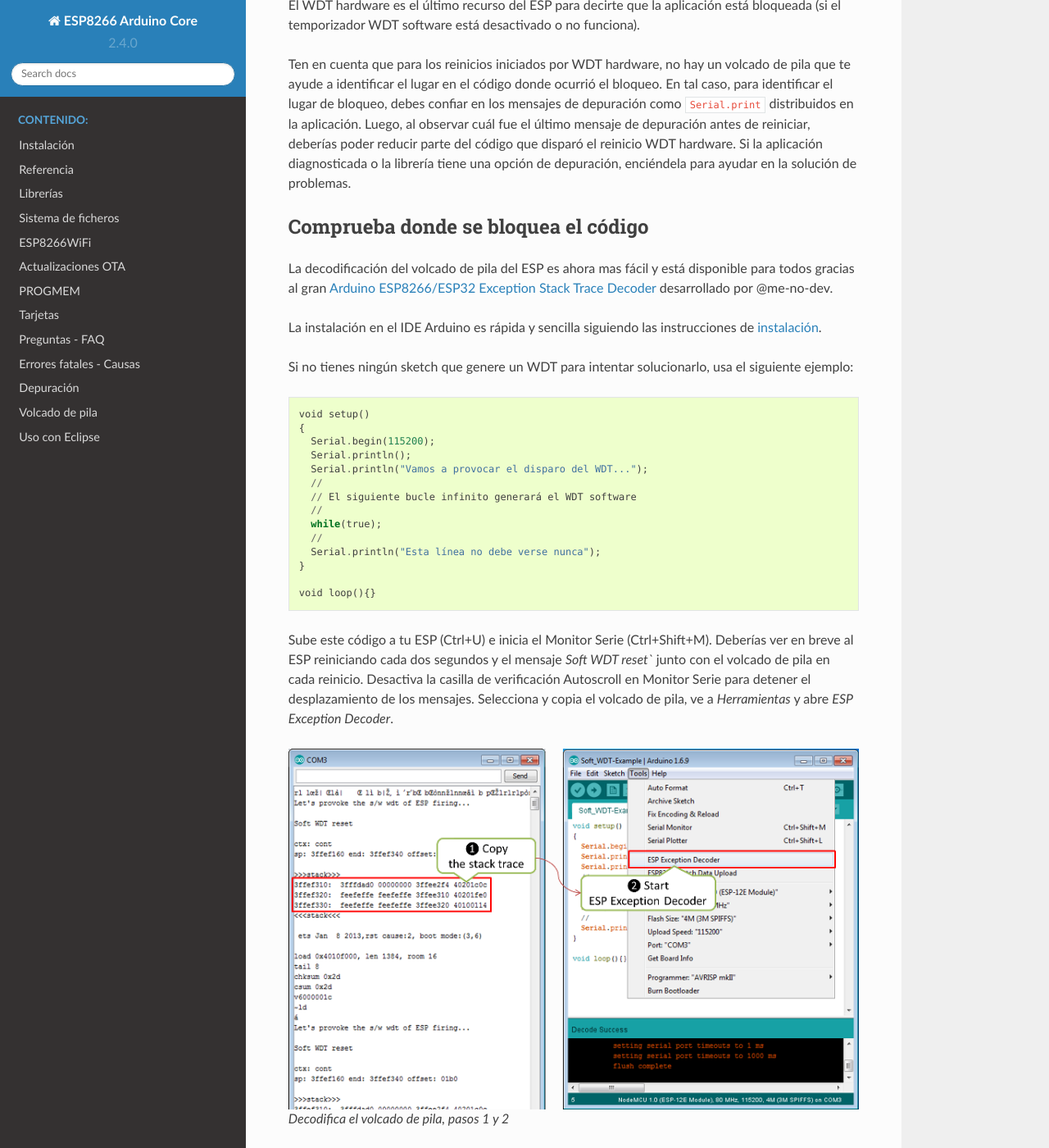
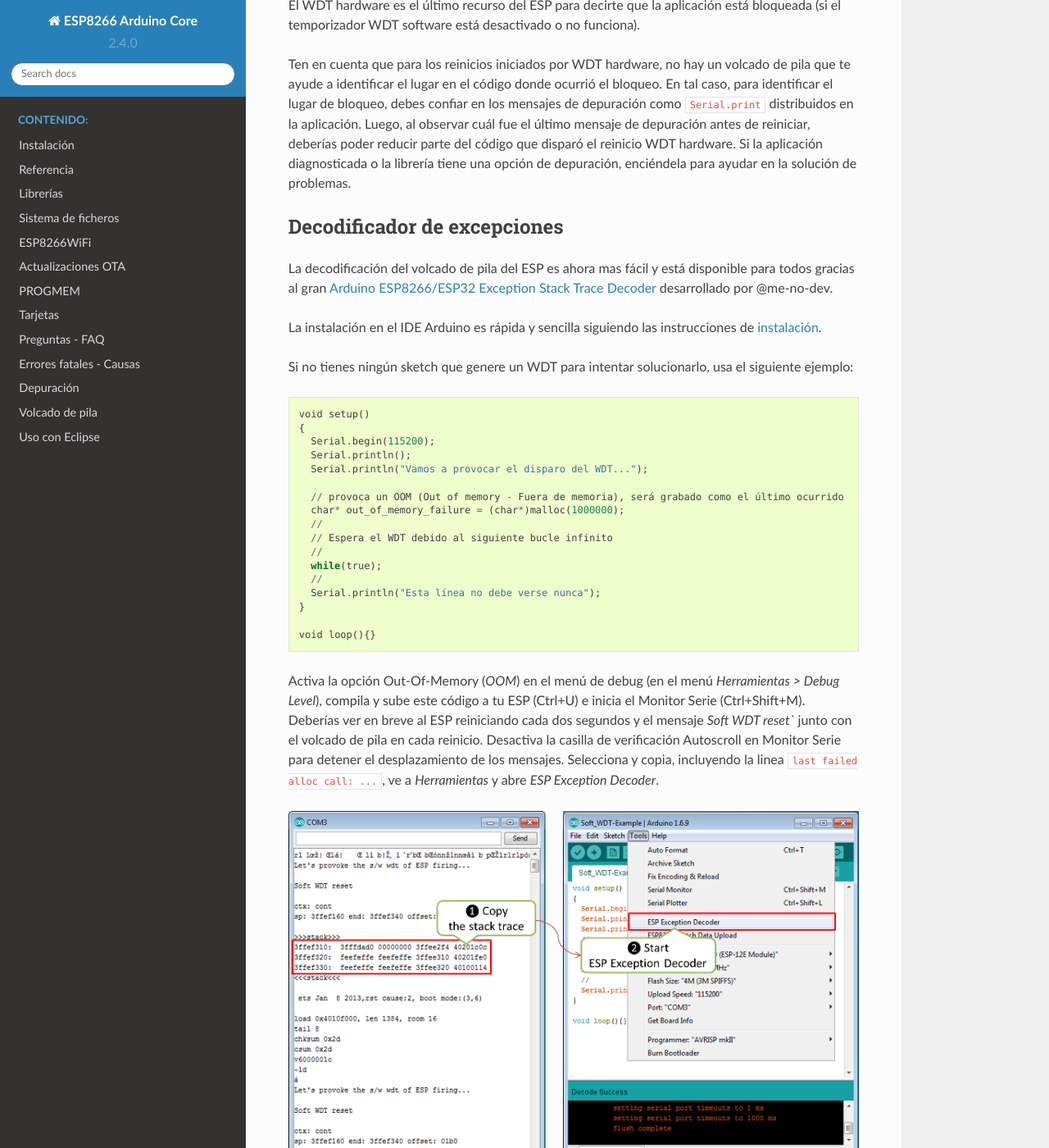
Before and after one commit to lrmoreno007/ESP8266-Arduino-Spanish, a Sphinx documentation site: the page built from doc/faq/a02-my-esp-crashes.rst, in a window 1280 px wide and 1400 px high, scrolled down 4323 px. Shown: the whole window at 82% size. Built offline with Sphinx 7.4.7 and the Read the Docs theme 2.0.0, drawn with Linux system fonts in a browser that asks for light colours; some of the changed text lies outside the part shown.

```diff
--- a/doc/faq/a02-my-esp-crashes.rst
+++ b/doc/faq/a02-my-esp-crashes.rst
@@ -7,7 +7,7 @@
 -  `¿Cual es la causa del reinicio? <#cual-es-la-causa-del-reinicio>`__
 -  `Excepción <#excepción>`__
 -  `Watchdog (Perro Guardián) <#watchdog-perro-guardián>`__
--  `Comprueba donde se bloquea el código <#comprueba-donde-se-bloquea-el-código>`__
+-  `Decodificador de excepciones <#decodificador-de-excepciones>`__
 -  `Otras causas de bloqueo <#otras-causas-de-bloqueo>`__
 -  `Contra la pared, abre un Issue <#contra-la-pared-abre-un-issue>`__
 -  `Conclusión <#conclusión>`__
@@ -104,8 +104,8 @@
 
 Ten en cuenta que para los reinicios iniciados por WDT hardware, no hay un volcado de pila que te ayude a identificar el lugar en el código donde ocurrió el bloqueo. En tal caso, para identificar el lugar de bloqueo, debes confiar en los mensajes de depuración como ``Serial.print`` distribuidos en la aplicación. Luego, al observar cuál fue el último mensaje de depuración antes de reiniciar, deberías poder reducir parte del código que disparó el reinicio WDT hardware. Si la aplicación diagnosticada o la librería tiene una opción de depuración, enciéndela para ayudar en la solución de problemas.
 
-Comprueba donde se bloquea el código
-~~~~~~~~~~~~~~~~~~~~~~~~~~~~~~~~~~~~
+Decodificador de excepciones
+~~~~~~~~~~~~~~~~~~~~~~~~~~~~
 
 La decodificación del volcado de pila del ESP es ahora mas fácil y está disponible para todos gracias al gran `Arduino ESP8266/ESP32 Exception Stack Trace Decoder <https://github.com/me-no-dev/EspExceptionDecoder>`__ desarrollado por @me-no-dev.
 
@@ -120,8 +120,11 @@
       Serial.begin(115200);
       Serial.println();
       Serial.println("Vamos a provocar el disparo del WDT...");
+
+      // provoca un OOM (Out of memory - Fuera de memoria), será grabado como el último ocurrido
+      char* out_of_memory_failure = (char*)malloc(1000000);
       //
-      // El siguiente bucle infinito generará el WDT software
+      // Espera el WDT debido al siguiente bucle infinito
       //
       while(true);
       //
@@ -130,7 +133,7 @@
 
     void loop(){}
 
-Sube este código a tu ESP (Ctrl+U) e inicia el Monitor Serie (Ctrl+Shift+M). Deberías ver en breve al ESP reiniciando cada dos segundos y el mensaje `Soft WDT reset`` junto con el volcado de pila en cada reinicio. Desactiva la casilla de verificación Autoscroll en Monitor Serie para detener el desplazamiento de los mensajes. Selecciona y copia el volcado de pila, ve a *Herramientas* y abre *ESP Exception Decoder*.
+Activa la opción Out-Of-Memory (*OOM*) en el menú de debug (en el menú *Herramientas > Debug Level*), compila y sube este código a tu ESP (Ctrl+U) e inicia el Monitor Serie (Ctrl+Shift+M). Deberías ver en breve al ESP reiniciando cada dos segundos y el mensaje `Soft WDT reset`` junto con el volcado de pila en cada reinicio. Desactiva la casilla de verificación Autoscroll en Monitor Serie para detener el desplazamiento de los mensajes. Selecciona y copia, incluyendo la linea ``last failed alloc call: ...``, ve a *Herramientas* y abre *ESP Exception Decoder*.
 
 .. figure:: pictures/a02-decode-stack-tace-1-2.png
    :alt: Decodifica el volcado de pila, pasos 1 y 2
@@ -162,11 +165,13 @@
    Los CB asíncronos, como los de Ticker o ESPAsync* libs, tienen restricciones más flexibles que los ISR, pero también se aplican algunas restricciones. No es posible ejecutar ``delay()`` o ``yield()`` desde un callback asíncrono. El tiempo no está tan ajustado como en un ISR, pero debe permanecer por debajo de unos pocos milisegundos. Esta es una guía. Los requisitos de tiempo difíciles dependen de la configuración WiFi y la cantidad de tráfico. En general, la CPU no debe ser acaparada por el código de usuario, ya que mientras más tiempo esté sin atender la pila de WiFi, es más probable que la corrupción de la memoria pueda producirse.
 
 Memoria, memoria, memoria
-   Quedarse sin pila es la causa más común de bloqueos. Debido a que el proceso de compilación para el ESP deja de lado las excepciones (usan memoria), las asignaciones de memoria que fallan lo harán en silencio. Un ejemplo típico es cuando se establece o concatena una cadena grande. Si la asignación ha fallado internamente, la copia de cadena interna puede dañar los datos y el ESP se bloqueará.
+   Quedarse sin pila es la **causa más común del bloqueo**. Debido a que el proceso de compilación para el ESP deja de lado las excepciones (usan memoria), las asignaciones de memoria que fallan lo harán en silencio. Un ejemplo típico es cuando se establece o concatena una cadena grande. Si la asignación ha fallado internamente, la copia de cadena interna puede dañar los datos y el ESP se bloqueará.
 
 Además, al realizar muchas concatenaciones de cadenas en secuencia, por ejemplo, al usar el operador+() varias veces, se producirá la fragmentación de la memoria. Cuando eso sucede, las asignaciones pueden fallar silenciosamente a pesar de que hay suficiente pila total disponible. El motivo del fallo es que una asignación requiere encontrar un único bloque de memoria libre que sea lo suficientemente grande para el tamaño que se solicita. Una secuencia de concatenaciones de cadenas causa muchas asignaciones/deasignaciones/reasignaciones, que hacen "agujeros" en el mapa de memoria. Después de muchas operaciones de este tipo, puede suceder que todos los agujeros disponibles sean demasiado pequeños para cumplir con el tamaño solicitado, aunque la suma de todos los agujeros sea mayor que el tamaño solicitado.
 
 Entonces, ¿por qué existen estos fallos silenciosos? Por un lado, hay interfaces específicos que deben cumplirse. Por ejemplo, los métodos del objeto String no permiten el manejo de errores a nivel de aplicación de usuario (es decir, no se devuelve ningún error de la vieja escuela). Por otro lado, algunas librerías no tienen el código de asignación accesible para su modificación. Por ejemplo, std::vector está disponible para su uso. Las implementaciones estándar se basan en excepciones para el manejo de errores, que no están disponibles para el ESP y en cualquier caso no hay acceso al código subyacente.
+
+Instrumentar el código con la opción de depuración OOM y las llamadas a ``ESP.getFreeHeap()`` ayudarán al proceso de búsqueda de fugas. Ahora es el momento de volver a leer sobre el `decodificador de excepción <# exception-decoder>`__.
 
 *Algunas técnicas para reducir el uso de memoria*
 
```
